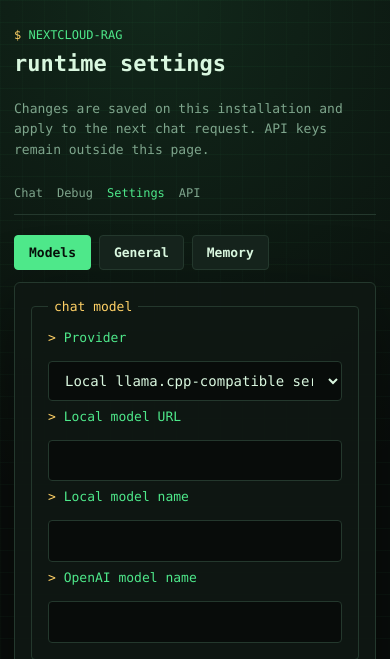
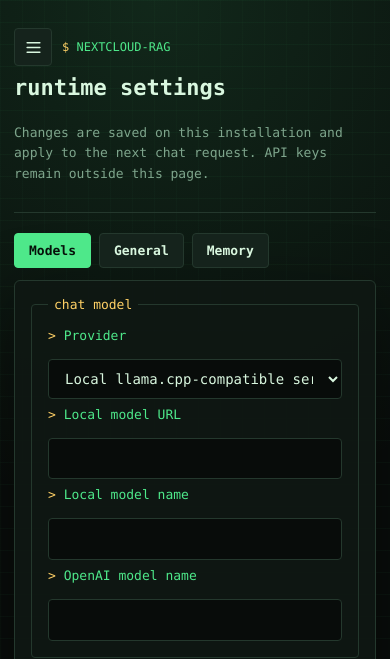
Before and after one commit to faisal-memon/rag-agent, a Python web app: template app/agent/web/templates/settings.html in a window 390 px wide. Shown: the top 659 px of the page. Run offline with Jinja, Linux system fonts and the light colour scheme; the template is opened without the code that fills it, so the values that code supplies are empty.

Commit message:
Add responsive mobile navigation menu

```diff
--- /dev/null
+++ b/app/agent/web/static/navigation.js
@@ -0,0 +1,28 @@
+const menuToggle = document.getElementById("mobile-menu-toggle");
+const pageNav = document.getElementById("page-nav");
+
+function setMenuOpen(open) {
+  pageNav?.classList.toggle("open", open);
+  menuToggle?.setAttribute("aria-expanded", String(open));
+  menuToggle?.setAttribute("aria-label", open ? "Close navigation menu" : "Open navigation menu");
+}
+
+menuToggle?.addEventListener("click", () => {
+  setMenuOpen(menuToggle.getAttribute("aria-expanded") !== "true");
+});
+
+pageNav?.addEventListener("click", (event) => {
+  if (event.target.closest("a, [data-close-mobile-menu]")) setMenuOpen(false);
+});
+
+document.addEventListener("click", (event) => {
+  if (!pageNav?.contains(event.target) && !menuToggle?.contains(event.target)) setMenuOpen(false);
+});
+
+document.addEventListener("keydown", (event) => {
+  if (event.key === "Escape") setMenuOpen(false);
+});
+
+window.matchMedia("(min-width: 721px)").addEventListener("change", (event) => {
+  if (event.matches) setMenuOpen(false);
+});
--- a/app/agent/web/static/styles.css
+++ b/app/agent/web/static/styles.css
@@ -61,6 +61,26 @@ main {
 .eyebrow::before {
   content: "$ ";
   color: var(--accent-2);
+}
+
+.hero-topline {
+  display: flex;
+  min-width: 0;
+  align-items: center;
+  gap: 10px;
+}
+
+.mobile-menu-toggle {
+  display: none;
+}
+
+.mobile-menu-toggle svg {
+  width: 19px;
+  height: 19px;
+  fill: none;
+  stroke: currentColor;
+  stroke-linecap: round;
+  stroke-width: 2;
 }
 
 .app-version {
@@ -1090,6 +1110,53 @@ body.agent-only .status {
 }
 
 @media (max-width: 720px) {
+  .hero {
+    position: relative;
+  }
+
+  .hero-topline {
+    min-height: 38px;
+  }
+
+  .mobile-menu-toggle {
+    display: inline-grid;
+    width: 38px;
+    height: 38px;
+    flex: 0 0 38px;
+    place-items: center;
+    padding: 0;
+  }
+
+  .page-nav {
+    position: absolute;
+    z-index: 6;
+    top: 48px;
+    left: 0;
+    display: none;
+    min-width: 190px;
+    flex-direction: column;
+    align-items: stretch;
+    gap: 4px;
+    margin: 0;
+    padding: 8px;
+    border: 1px solid var(--line);
+    border-radius: 6px;
+    background: var(--panel);
+    box-shadow: var(--shadow);
+  }
+
+  .page-nav.open {
+    display: flex;
+  }
+
+  .page-nav a,
+  .page-nav button {
+    display: block;
+    width: 100%;
+    padding: 10px 12px;
+    text-align: left;
+  }
+
   .conversation-sidebar { left: 8px; top: 8px; width: calc(100vw - 16px); max-width: calc(100vw - 16px); }
   body.agent-only main { margin-left: 0; }
   .pipeline-grid {
--- a/app/agent/web/templates/settings.html
+++ b/app/agent/web/templates/settings.html
@@ -9,10 +9,15 @@
   <body class="settings-console">
     <main>
       <section class="hero">
-        <div class="eyebrow">nextcloud-rag</div>
+        <div class="hero-topline">
+          <button class="secondary mobile-menu-toggle" id="mobile-menu-toggle" type="button" aria-label="Open navigation menu" aria-controls="page-nav" aria-expanded="false">
+            <svg aria-hidden="true" viewBox="0 0 24 24"><path d="M4 6h16M4 12h16M4 18h16" /></svg>
+          </button>
+          <div class="eyebrow">nextcloud-rag</div>
+        </div>
         <h1>runtime settings</h1>
         <p class="subtitle">Changes are saved on this installation and apply to the next chat request. API keys remain outside this page.</p>
-        <nav class="page-nav" aria-label="Application">
+        <nav class="page-nav" id="page-nav" aria-label="Application">
           <a class="agent-nav" href="/">Chat</a>
           <a class="debug-nav" href="/debug">Debug</a>
           <a class="settings-nav" href="/settings">Settings</a>
@@ -102,5 +107,6 @@
     </main>
 
     <script src="/static/settings.js" defer></script>
+    <script src="/static/navigation.js" defer></script>
   </body>
 </html>
```
Also changed, not shown: app/agent/web/templates/index.html (+9 -3 lines).
